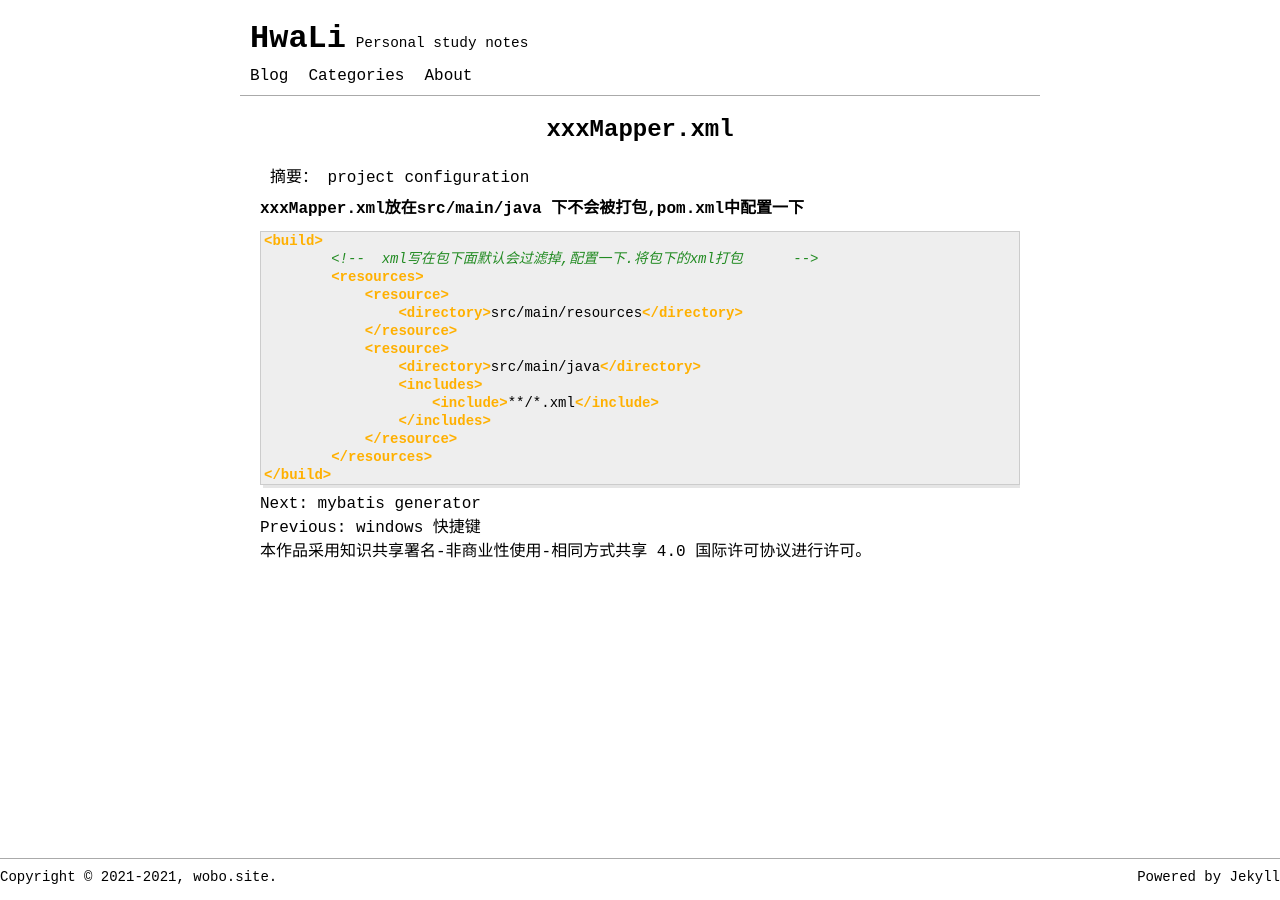
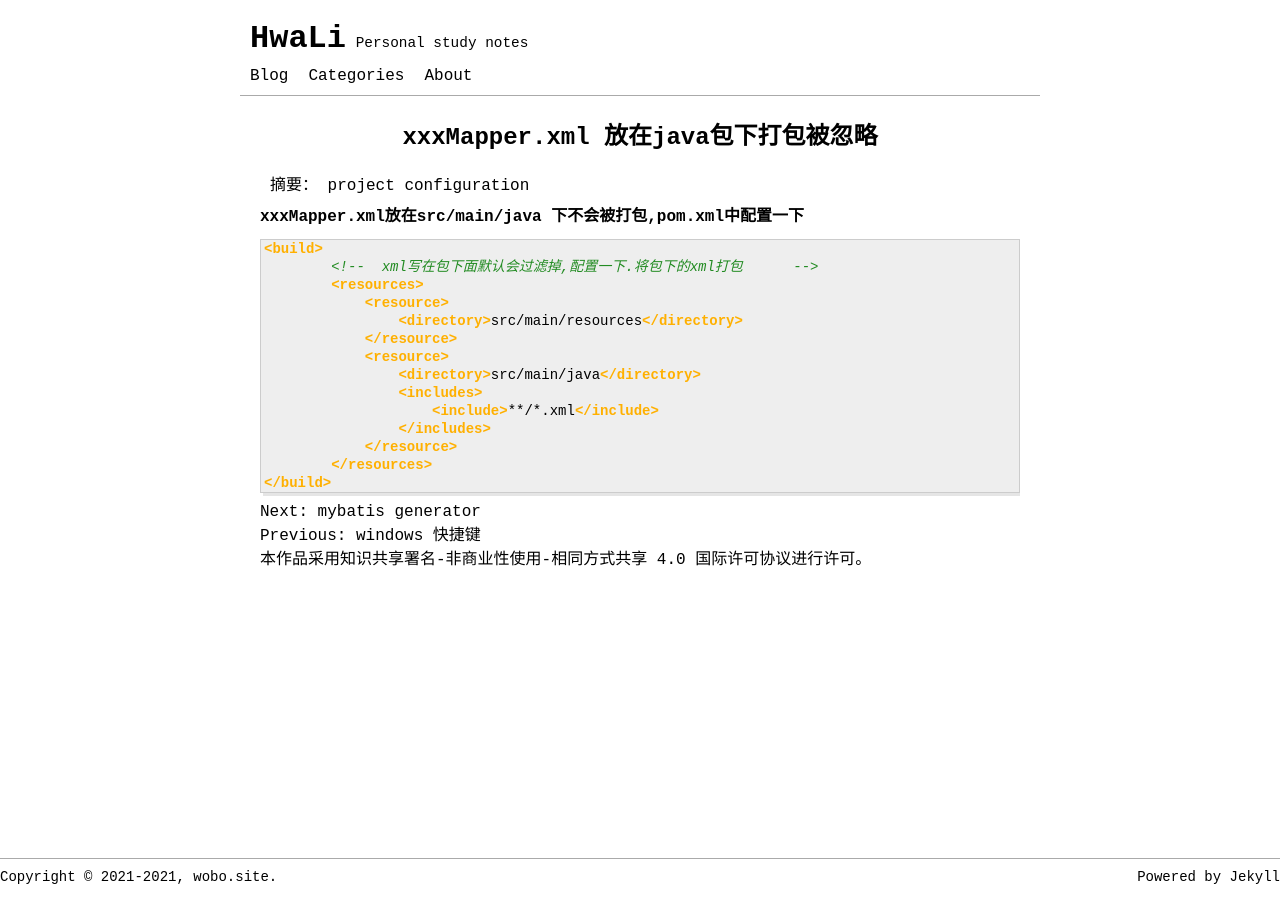
Before and after one commit to hualiy/hualiy.github.io, a Jekyll site: the page built from _posts/Project/2021-05-06-xxxMapper.xml-package-setup.md, in a window 1280 px wide. Built offline with Jekyll 4.4.1, drawn with Linux system fonts in a browser that asks for light colours; comment, search, counter and statistics services are not loaded.

Commit message:
Update 2021-05-06-xxxMapper.xml-package-setup.md

```diff
--- a/_posts/Project/2021-05-06-xxxMapper.xml-package-setup.md
+++ b/_posts/Project/2021-05-06-xxxMapper.xml-package-setup.md
@@ -1,6 +1,6 @@
 ---
 layout: post
-title: xxxMapper.xml
+title: xxxMapper.xml 放在java包下打包被忽略
 date: 2021-05-06
 categories: [project]
 tags: [xml]
```
